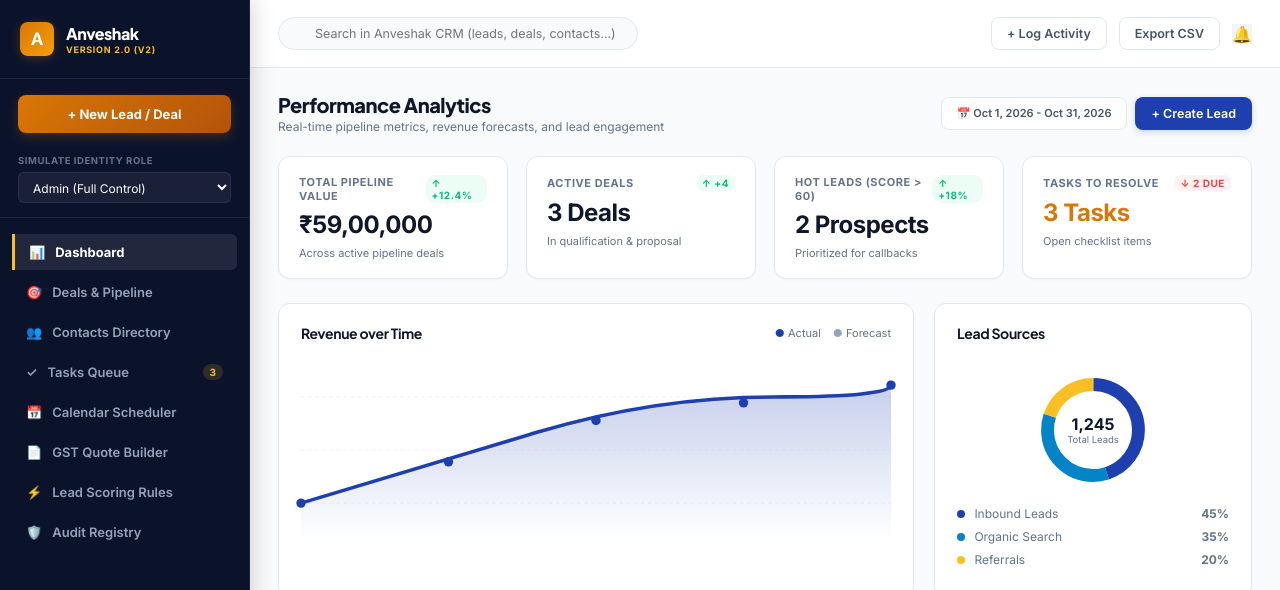
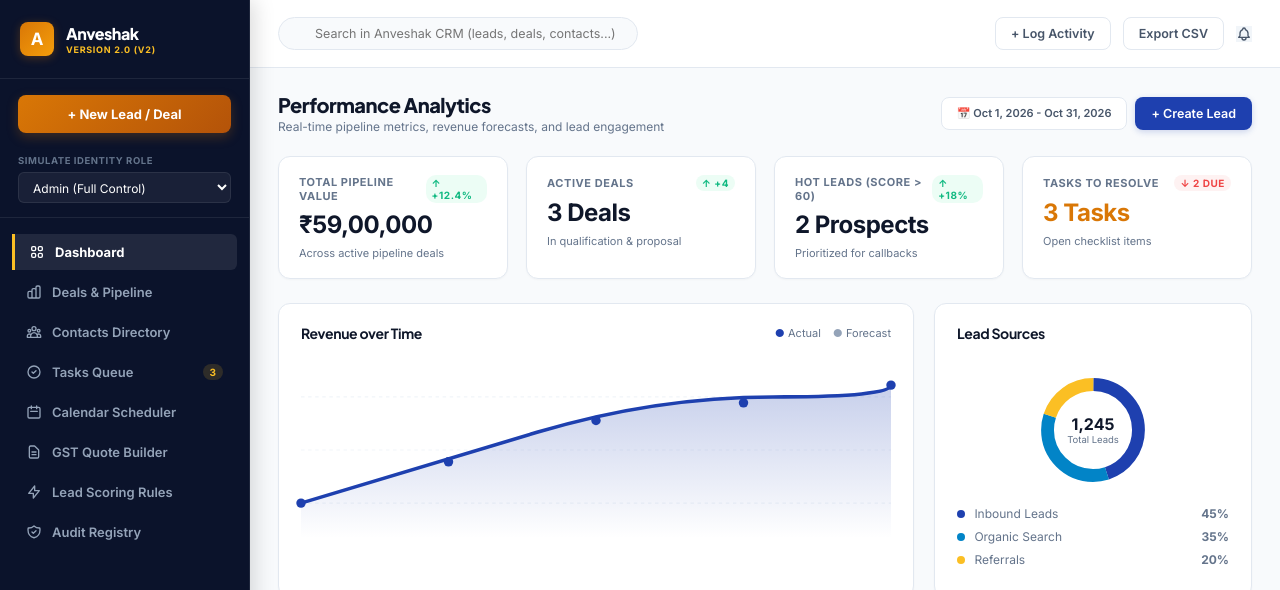
Before and after one commit to Sumanth069/Anveshak_CRM, a React (Vite) app: page / in a window 1280 px wide. Shown: the top 590 px of the page. Built offline with nearby package versions, Linux system fonts and the light colour scheme.

Commit message:
fix: resolve Deals page crash by defining stages constant, replace emojis with SVG vector icons, and format Sun-Sat calendar grid

```diff
--- a/src/App.css
+++ b/src/App.css
@@ -801,3 +801,91 @@
   padding: 2px 0;
   cursor: pointer;
 }
+
+/* Operational Calendar Grid Styling */
+.calendar-grid-header {
+  display: grid;
+  grid-template-columns: repeat(7, 1fr);
+  gap: 8px;
+  text-align: center;
+  font-weight: 700;
+  font-size: 11px;
+  text-transform: uppercase;
+  color: var(--text-muted);
+  margin-bottom: 12px;
+  border-bottom: 1px solid var(--border-color);
+  padding-bottom: 8px;
+}
+
+.calendar-grid {
+  display: grid;
+  grid-template-columns: repeat(7, 1fr);
+  grid-template-rows: repeat(5, 95px);
+  gap: 8px;
+}
+
+.calendar-day {
+  background-color: #ffffff;
+  border: 1px solid var(--border-color);
+  border-radius: var(--radius-sm);
+  padding: 8px;
+  display: flex;
+  flex-direction: column;
+  justify-content: space-between;
+  overflow: hidden;
+  transition: all 0.15s ease;
+}
+
+.calendar-day:hover {
+  border-color: var(--primary);
+  box-shadow: var(--shadow-sm);
+}
+
+.calendar-day.empty {
+  background-color: #f8fafc;
+  border-color: transparent;
+}
+
+.day-number {
+  font-size: 11px;
+  font-weight: 700;
+  color: var(--text-muted);
+  align-self: flex-end;
+}
+
+.day-events {
+  display: flex;
+  flex-direction: column;
+  gap: 4px;
+  margin-top: 4px;
+  overflow-y: auto;
+  flex-grow: 1;
+}
+
+.calendar-event {
+  font-size: 9.5px;
+  padding: 2px 6px;
+  border-radius: 4px;
+  white-space: nowrap;
+  text-overflow: ellipsis;
+  overflow: hidden;
+  font-weight: 600;
+}
+
+.calendar-event.task {
+  background-color: var(--info-bg);
+  color: var(--info);
+  border-left: 2px solid var(--info);
+}
+
+.calendar-event.deal {
+  background-color: var(--warning-bg);
+  color: var(--warning);
+  border-left: 2px solid var(--warning);
+}
+
+.calendar-event.activity {
+  background-color: var(--success-bg);
+  color: var(--success);
+  border-left: 2px solid var(--success);
+}
--- a/src/App.tsx
+++ b/src/App.tsx
@@ -68,6 +68,37 @@
   entity: 'Lead' | 'Contact' | 'Deal';
   type: 'text' | 'number';
 }
+
+// Global Constants & SVG Vector Icons
+const stages = ['New', 'Contacted', 'Proposal Sent', 'Negotiation', 'Won', 'Lost'] as const;
+
+const DashboardIcon = () => (
+  <svg width="16" height="16" fill="none" stroke="currentColor" viewBox="0 0 24 24"><path strokeLinecap="round" strokeLinejoin="round" strokeWidth="2" d="M4 6a2 2 0 012-2h2a2 2 0 012 2v2a2 2 0 01-2 2H6a2 2 0 01-2-2V6zM14 6a2 2 0 012-2h2a2 2 0 012 2v2a2 2 0 01-2 2h-2a2 2 0 01-2-2V6zM4 16a2 2 0 012-2h2a2 2 0 012 2v2a2 2 0 01-2 2H6a2 2 0 01-2-2v-2zM14 16a2 2 0 012-2h2a2 2 0 012 2v2a2 2 0 01-2 2h-2a2 2 0 01-2-2v-2z"/></svg>
+);
+const PipelineIcon = () => (
+  <svg width="16" height="16" fill="none" stroke="currentColor" viewBox="0 0 24 24"><path strokeLinecap="round" strokeLinejoin="round" strokeWidth="2" d="M9 19v-6a2 2 0 00-2-2H5a2 2 0 00-2 2v6a2 2 0 002 2h2a2 2 0 002-2zm0 0V9a2 2 0 012-2h2a2 2 0 012 2v10m-6 0a2 2 0 002 2h2a2 2 0 002-2m0 0V5a2 2 0 012-2h2a2 2 0 012 2v14a2 2 0 01-2 2h-2a2 2 0 01-2-2z"/></svg>
+);
+const ContactsIcon = () => (
+  <svg width="16" height="16" fill="none" stroke="currentColor" viewBox="0 0 24 24"><path strokeLinecap="round" strokeLinejoin="round" strokeWidth="2" d="M17 20h5v-2a3 3 0 00-5.356-1.857M17 20H7m10 0v-2c0-.656-.126-1.283-.356-1.857M7 20H2v-2a3 3 0 015.356-1.857M7 20v-2c0-.656.126-1.283.356-1.857m0 0a5 5 0 019.288 0M15 7a3 3 0 11-6 0 3 3 0 016 0zm6 3a2 2 0 11-4 0 2 2 0 014 0zM7 10a2 2 0 11-4 0 2 2 0 014 0z"/></svg>
+);
+const TasksIcon = () => (
+  <svg width="16" height="16" fill="none" stroke="currentColor" viewBox="0 0 24 24"><path strokeLinecap="round" strokeLinejoin="round" strokeWidth="2" d="M9 12l2 2 4-4m6 2a9 9 0 11-18 0 9 9 0 0118 0z"/></svg>
+);
+const CalendarIcon = () => (
+  <svg width="16" height="16" fill="none" stroke="currentColor" viewBox="0 0 24 24"><path strokeLinecap="round" strokeLinejoin="round" strokeWidth="2" d="M8 7V3m8 4V3m-9 8h10M5 21h14a2 2 0 002-2V7a2 2 0 00-2-2H5a2 2 0 00-2 2v12a2 2 0 002 2z"/></svg>
+);
+const QuoteIcon = () => (
+  <svg width="16" height="16" fill="none" stroke="currentColor" viewBox="0 0 24 24"><path strokeLinecap="round" strokeLinejoin="round" strokeWidth="2" d="M9 12h6m-6 4h6m2 5H7a2 2 0 01-2-2V5a2 2 0 012-2h5.586a1 1 0 01.707.293l5.414 5.414a1 1 0 01.293.707V19a2 2 0 01-2 2z"/></svg>
+);
+const ScoringIcon = () => (
+  <svg width="16" height="16" fill="none" stroke="currentColor" viewBox="0 0 24 24"><path strokeLinecap="round" strokeLinejoin="round" strokeWidth="2" d="M13 10V3L4 14h7v7l9-11h-7z"/></svg>
+);
+const AuditIcon = () => (
+  <svg width="16" height="16" fill="none" stroke="currentColor" viewBox="0 0 24 24"><path strokeLinecap="round" strokeLinejoin="round" strokeWidth="2" d="M9 12l2 2 4-4m5.618-4.016A11.955 11.955 0 0112 2.944a11.955 11.955 0 01-8.618 3.04A12.02 12.02 0 003 9c0 5.591 3.824 10.29 9 11.622 5.176-1.332 9-6.03 9-11.622 0-1.042-.133-2.052-.382-3.016z"/></svg>
+);
+const BellIcon = () => (
+  <svg width="16" height="16" fill="none" stroke="currentColor" viewBox="0 0 24 24"><path strokeLinecap="round" strokeLinejoin="round" strokeWidth="2" d="M15 17h5l-1.405-1.405A2.032 2.032 0 0118 14.158V11a6.002 6.002 0 00-4-5.659V5a2 2 0 10-4 0v.341C7.67 6.165 6 8.388 6 11v3.159c0 .538-.214 1.055-.595 1.436L4 17h5m6 0v1a3 3 0 11-6 0v-1m6 0H9"/></svg>
+);
 
 // Initial Data Seed
 const initialLeads: Lead[] = [
@@ -908,11 +939,10 @@
     setAuditLogs([newLog, ...auditLogs]);
   };
 
-  // Mock Calendar Calculations
-  // Let's create a mockup 35-day grid for July 2026 (July 1st is Wednesday, starts at index 3 in a grid)
+  // Calendar Grid Calculations (July 2026: July 1st is Wednesday -> Sun=0, Mon=1, Tue=2, Wed=3 offset)
   const daysInJuly = 31;
   const gridCells = Array.from({ length: 35 }, (_, idx) => {
-    const dayNumber = idx - 2; // Offset for starting cell
+    const dayNumber = idx - 2; // Index 3 maps to July 1st (Wednesday)
     return dayNumber > 0 && dayNumber <= daysInJuly ? dayNumber : null;
   });
 
@@ -966,47 +996,47 @@
         <ul className="sidebar-menu">
           <li className={`menu-item ${activeTab === 'dashboard' ? 'active' : ''}`}>
             <button onClick={() => setActiveTab('dashboard')}>
-              <span>📊</span> Dashboard
+              <DashboardIcon /> Dashboard
             </button>
           </li>
           <li className={`menu-item ${activeTab === 'kanban' ? 'active' : ''}`}>
             <button onClick={() => setActiveTab('kanban')}>
-              <span>🎯</span> Deals & Pipeline
+              <PipelineIcon /> Deals & Pipeline
             </button>
           </li>
           <li className={`menu-item ${activeTab === 'leads' ? 'active' : ''}`}>
             <button onClick={() => setActiveTab('leads')}>
-              <span>👥</span> Contacts Directory
+              <ContactsIcon /> Contacts Directory
             </button>
           </li>
           <li className={`menu-item ${activeTab === 'tasks' ? 'active' : ''}`}>
             <button onClick={() => setActiveTab('tasks')}>
-              <span>✓</span> Tasks Queue
+              <TasksIcon /> Tasks Queue
               {openTasksCount > 0 && <span className="menu-badge">{openTasksCount}</span>}
             </button>
           </li>
           <li className={`menu-item ${activeTab === 'calendar' ? 'active' : ''}`}>
             <button onClick={() => setActiveTab('calendar')}>
-              <span>📅</span> Calendar Scheduler
+              <CalendarIcon /> Calendar Scheduler
             </button>
           </li>
           <li className={`menu-item ${activeTab === 'quote' ? 'active' : ''}`}>
             <button onClick={() => setActiveTab('quote')}>
-              <span>📄</span> GST Quote Builder
+              <QuoteIcon /> GST Quote Builder
             </button>
           </li>
 
           {!isViewRestricted('scoring') && (
             <li className={`menu-item ${activeTab === 'scoring' ? 'active' : ''}`}>
               <button onClick={() => setActiveTab('scoring')}>
-                <span>⚡</span> Lead Scoring Rules
+                <ScoringIcon /> Lead Scoring Rules
               </button>
             </li>
           )}
           {!isViewRestricted('audit') && (
             <li className={`menu-item ${activeTab === 'audit' ? 'active' : ''}`}>
               <button onClick={() => setActiveTab('audit')}>
-                <span>🛡️</span> Audit Registry
+                <AuditIcon /> Audit Registry
               </button>
             </li>
           )}
@@ -1045,8 +1075,8 @@
             <button className="btn btn-secondary" onClick={() => handleCSVExport('Leads')}>
               Export CSV
             </button>
-            <div className="nav-avatar" style={{ backgroundColor: '#f1f5f9', color: '#475569', cursor: 'pointer' }} title="Notifications">
-              🔔
+            <div className="nav-avatar" style={{ backgroundColor: '#f1f5f9', color: '#475569', cursor: 'pointer', display: 'flex', alignItems: 'center', justifyContent: 'center' }} title="Notifications">
+              <BellIcon />
             </div>
           </div>
         </header>
@@ -1477,11 +1507,12 @@
           {activeTab === 'calendar' && (
             <div className="panel-card animate-fade">
               <div className="panel-title">
-                <h3>July 2026 Calendar</h3>
+                <h3>July 2026 Monthly Schedule</h3>
+                <div style={{ fontSize: '12px', color: 'var(--text-muted)' }}>31 Days • 5 Events</div>
               </div>
 
               <div className="calendar-grid-header">
-                <div>Wed</div><div>Thu</div><div>Fri</div><div>Sat</div><div>Sun</div><div>Mon</div><div>Tue</div>
+                <div>Sun</div><div>Mon</div><div>Tue</div><div>Wed</div><div>Thu</div><div>Fri</div><div>Sat</div>
               </div>
 
               <div className="calendar-grid">
@@ -1489,7 +1520,6 @@
                   if (!day) return <div key={idx} className="calendar-day empty"></div>;
 
                   const dateStr = `2026-07-${day < 10 ? '0' + day : day}`;
-                  // Find items on this day
                   const dayTasks = filteredTasks.filter(t => t.dueDate === dateStr);
                   const dayDeals = filteredDeals.filter(d => d.expectedClose === dateStr);
                   const dayActs = activities.filter(a => a.date === dateStr);
@@ -1500,17 +1530,17 @@
                       <div className="day-events">
                         {dayTasks.map(t => (
                           <div key={t.id} className="calendar-event task" title={t.title}>
-                            ✓ {t.title}
+                            Task: {t.title}
                           </div>
                         ))}
                         {dayDeals.map(d => (
                           <div key={d.id} className="calendar-event deal" title={d.name}>
-                            $ {d.company}
+                            Deal: {d.company}
                           </div>
                         ))}
                         {dayActs.map(a => (
                           <div key={a.id} className="calendar-event activity" title={a.notes}>
-                            ☎ {a.type}
+                            Call: {a.type}
                           </div>
                         ))}
                       </div>
```
